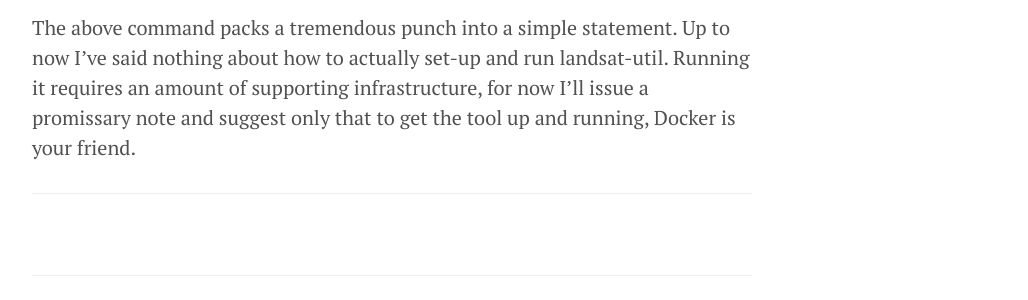
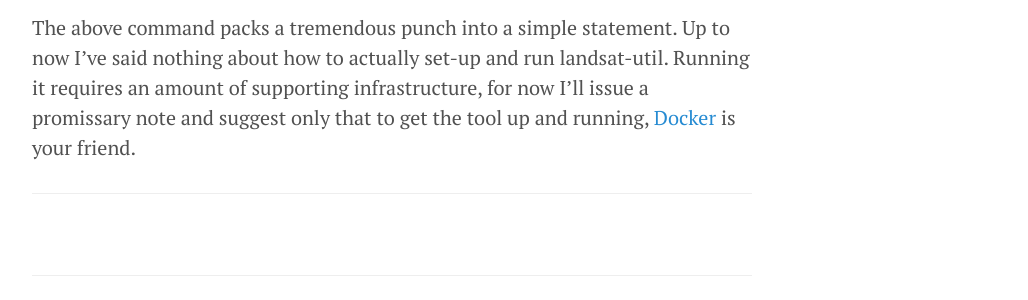
Before and after one commit to geraldmc/geraldmc.github.io, a Jekyll site: the page built from _posts/2016-07-13-luigi-in-orbit.md, in a window 1280 px wide and 900 px high, scrolled down 3106 px. Shown: the part 343-643 px from the top of the window, without its empty margins (248-1276 px from the left). Built offline with Jekyll 4.4.1, drawn with Linux system fonts in a browser that asks for light colours; part of the change alters nothing that is shown.

```diff
--- a/_posts/2016-07-13-luigi-in-orbit.md
+++ b/_posts/2016-07-13-luigi-in-orbit.md
@@ -115,7 +115,7 @@ We've searched Landsat for imagery taken between July 3 and July 10, roughly cen
   --ndvi
 {% endhighlight %}
 
-The above command packs a tremendous punch into a simple statement. Up to now I've said nothing about how to actually set-up and run landsat-util. Running it requires an amount of supporting infrastructure, for now I'll issue a promissary note and suggest only that to get the tool up and running, Docker is your friend.
+The above command packs a tremendous punch into a simple statement. Up to now I've said nothing about how to actually set-up and run landsat-util. Running it requires an amount of supporting infrastructure, for now I'll issue a promissary note and suggest only that to get the tool up and running, [Docker](https://www.docker.com/) is your friend.
 
 
 <!-- [Libra](https://libra.developmentseed.org/) is a browser for open Landsat 8 data that may also be used to browse, filter, sort, and download satellite imagery. -->
```
